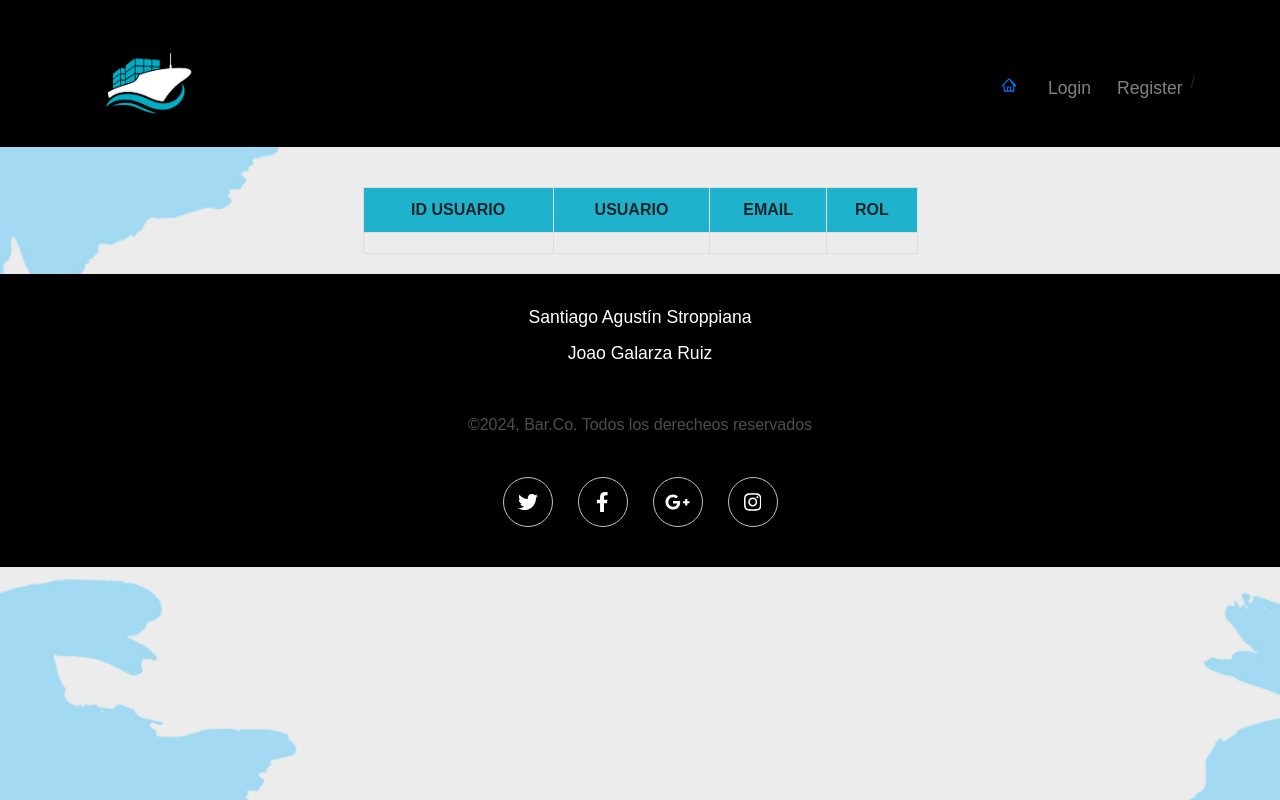
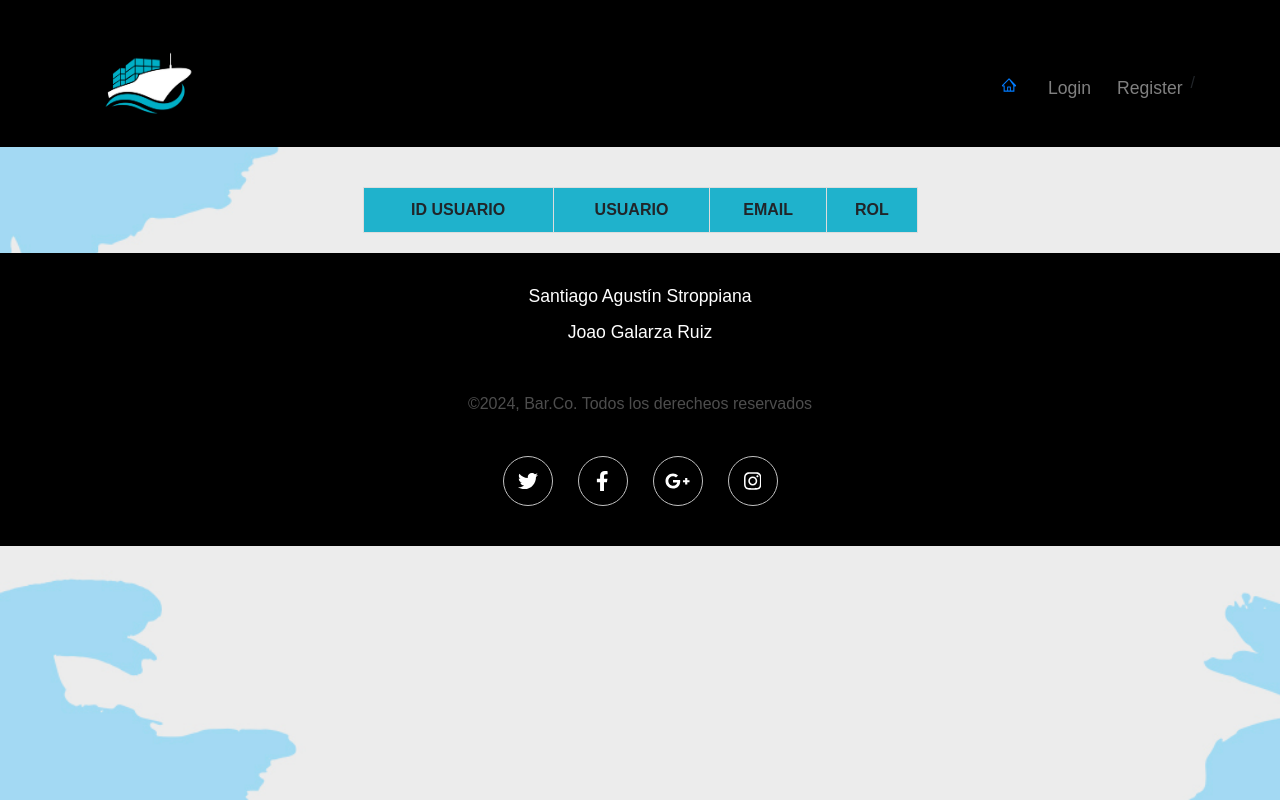
Before and after one commit to Stroppiana/BarcoShipping, a React (Vite) app in the folder barco/: page /user in a window 1280 px wide. Built offline with nearby package versions, Linux system fonts and the light colour scheme.

Commit message:
Cambios finales

```diff
--- a/barco/src/pages/Envio/Envio.jsx
+++ b/barco/src/pages/Envio/Envio.jsx
@@ -84,8 +84,9 @@ export function Envio() {
   return (
     <>
     <section className="container">
-    <h2>Bienvenido {usuario ? usuario.nombre : 'Invitado'}</h2>
+    <h2 className='subtitulo'>Bienvenido {usuario ? usuario.nombre : 'Invitado'}</h2>
     </section>
+    {usuario?.rol === 'user' && (
       <section className="container">
 
         <form className="form containerFormulario" id="form" onSubmit={hacerEnvio}>
@@ -129,15 +130,15 @@ export function Envio() {
           </div>
           <button id="solicitarEnvio">Solicitar Envio</button>
           <section className="container">
-        {usuario?.rol === 'user' && (
+
           <div>
             <p>Costo del Envío: ${costo}</p>
           </div>
-        )}
+
       </section>
         </form>
       </section>
-
+    )}
       <div className="container">
         <table>
           <thead>
--- a/barco/src/pages/Users/User.jsx
+++ b/barco/src/pages/Users/User.jsx
@@ -1,5 +1,16 @@
+import { useState, useEffect } from 'react';
+
+
 export function User(){
 
+
+  const [usuarios, setUsuarios] = useState([]);
+
+  useEffect(() => {
+    // Obtenemos los usuarios del localStorage
+    const usuariosGuardados = JSON.parse(localStorage.getItem('usuarios')) || [];
+    setUsuarios(usuariosGuardados);
+  }, []);
 
     return(
         <>
@@ -15,22 +26,17 @@ export function User(){
             </tr>
           </thead>
 
-          <tbody id="envios">
-
-              <tr>
-                <td></td>
-                <td></td>
-                <td></td>
-                <td></td>
+          <tbody>
+            {usuarios.map((usuario, index) => (
+              <tr key={index}>
+                <td>{usuario.id_user}</td>
+                <td>{usuario.nombre}</td>
+                <td>{usuario.email}</td>
+                <td>{usuario.rol}</td>
               </tr>
-
+            ))}
           </tbody>
 
-
-        {/* {usuario?.rol === 'admin' && (
-
-
-        )} */}
         </table>
       </div>
         </>
```
